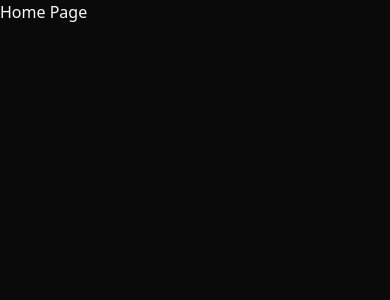
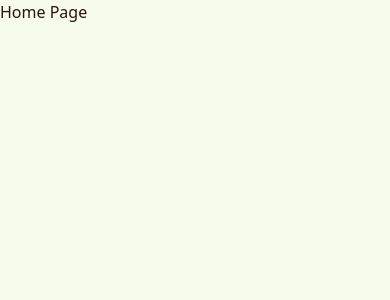
Before and after one commit to PirateKingAkshit/agritech-frontend, a Next.js app: page / in a window 390 px wide. Shown: the top 300 px of the page. Built offline with nearby package versions, Linux system fonts and the light colour scheme.

Commit message:
Chnaged Layout for the project

```diff
--- a/app/(auth)/layout.jsx
+++ b/app/(auth)/layout.jsx
@@ -1,23 +1,26 @@
-import { GalleryVerticalEnd } from "lucide-react";
+import { LucideVegan } from "lucide-react";
 import Link from "next/link";
+import Image from "next/image";
 
 export default function RootLayout({ children }) {
   return (
-    <div className="grid min-h-svh lg:grid-cols-2">
+    <div className="grid min-h-svh lg:grid-cols-[2.5fr_1.5fr]">
       <div className="bg-muted relative hidden lg:block">
-        <img
+        <Image
           src="/agritech.webp"
-          alt="Image"
+          alt="AgriTech"
+          fill
           className="absolute inset-0 h-full w-full object-cover"
+          priority
         />
       </div>
       <div className="flex flex-col gap-4 p-6 md:p-10">
         <div className="flex justify-center gap-2 md:justify-end">
           <Link href="/" className="flex items-center gap-2 font-medium">
             <div className="bg-primary text-primary-foreground flex size-6 items-center justify-center rounded-md">
-              <GalleryVerticalEnd className="size-4" />
+              <LucideVegan className="size-4" />
             </div>
-            Acme Inc.
+            AgriTech
           </Link>
         </div>
         <div className="flex flex-1 items-center justify-center">
--- a/app/globals.css
+++ b/app/globals.css
@@ -43,72 +43,95 @@
 
 :root {
   --radius: 0.625rem;
-  --background: oklch(1 0 0);
-  --foreground: oklch(0.145 0 0);
-  --card: oklch(1 0 0);
-  --card-foreground: oklch(0.145 0 0);
-  --popover: oklch(1 0 0);
-  --popover-foreground: oklch(0.145 0 0);
-  --primary: oklch(0.205 0 0);
-  --primary-foreground: oklch(0.985 0 0);
-  --secondary: oklch(0.97 0 0);
-  --secondary-foreground: oklch(0.205 0 0);
-  --muted: oklch(0.97 0 0);
-  --muted-foreground: oklch(0.556 0 0);
-  --accent: oklch(0.97 0 0);
-  --accent-foreground: oklch(0.205 0 0);
-  --destructive: oklch(0.577 0.245 27.325);
-  --border: oklch(0.922 0 0);
-  --input: oklch(0.922 0 0);
-  --ring: oklch(0.708 0 0);
-  --chart-1: oklch(0.646 0.222 41.116);
-  --chart-2: oklch(0.6 0.118 184.704);
-  --chart-3: oklch(0.398 0.07 227.392);
-  --chart-4: oklch(0.828 0.189 84.429);
-  --chart-5: oklch(0.769 0.188 70.08);
-  --sidebar: oklch(0.985 0 0);
-  --sidebar-foreground: oklch(0.145 0 0);
-  --sidebar-primary: oklch(0.205 0 0);
-  --sidebar-primary-foreground: oklch(0.985 0 0);
-  --sidebar-accent: oklch(0.97 0 0);
-  --sidebar-accent-foreground: oklch(0.205 0 0);
-  --sidebar-border: oklch(0.922 0 0);
-  --sidebar-ring: oklch(0.708 0 0);
+
+  /* Light mode colors */
+  --background: oklch(0.98 0.02 120);         /* Light green */
+  --foreground: oklch(0.22 0.035 30);           /* Rich soil brown */
+
+  --card: oklch(0.975 0.02 120);               /* Soft green card */
+  --card-foreground: var(--foreground);
+
+  --popover: oklch(0.965 0.02 120);
+  --popover-foreground: var(--foreground);
+
+  --primary: oklch(0.66 0.18 135);            /* Fresh leaf green */
+  --primary-foreground: oklch(0.99 0.01 30);   /* Almost white */
+
+  --secondary: oklch(0.94 0.03 80);           /* Ripe wheat */
+  --secondary-foreground: oklch(0.3 0.035 40);/* Earthy brown */
+
+  --muted: oklch(0.9 0.02 110);               /* Pale greenish */
+  --muted-foreground: oklch(0.45 0.025 80);
+
+  --accent: oklch(0.88 0.035 90);             /* Soil tint */
+  --accent-foreground: var(--foreground);
+
+  --destructive: oklch(0.59 0.22 28);         /* Red clay */
+  --border: oklch(0.87 0.02 115);
+  --input: oklch(0.87 0.02 115);
+  --ring: oklch(0.65 0.12 130);
+
+  --chart-1: oklch(0.63 0.16 140);  /* Leaf green */
+  --chart-2: oklch(0.82 0.1 85);    /* Golden wheat */
+  --chart-3: oklch(0.52 0.08 60);   /* Soil */
+  --chart-4: oklch(0.9 0.13 180);   /* Day sky */
+  --chart-5: oklch(0.58 0.1 35);    /* Tree bark */
+
+  --sidebar: oklch(0.975 0.02 120);
+  --sidebar-foreground: var(--foreground);
+  --sidebar-primary: var(--primary);
+  --sidebar-primary-foreground: var(--primary-foreground);
+  --sidebar-accent: var(--accent);
+  --sidebar-accent-foreground: var(--foreground);
+  --sidebar-border: var(--border);
+  --sidebar-ring: var(--ring);
 }
 
 .dark {
-  --background: oklch(0.145 0 0);
-  --foreground: oklch(0.985 0 0);
-  --card: oklch(0.205 0 0);
-  --card-foreground: oklch(0.985 0 0);
-  --popover: oklch(0.205 0 0);
-  --popover-foreground: oklch(0.985 0 0);
-  --primary: oklch(0.922 0 0);
-  --primary-foreground: oklch(0.205 0 0);
-  --secondary: oklch(0.269 0 0);
-  --secondary-foreground: oklch(0.985 0 0);
-  --muted: oklch(0.269 0 0);
-  --muted-foreground: oklch(0.708 0 0);
-  --accent: oklch(0.269 0 0);
-  --accent-foreground: oklch(0.985 0 0);
-  --destructive: oklch(0.704 0.191 22.216);
-  --border: oklch(1 0 0 / 10%);
-  --input: oklch(1 0 0 / 15%);
-  --ring: oklch(0.556 0 0);
-  --chart-1: oklch(0.488 0.243 264.376);
-  --chart-2: oklch(0.696 0.17 162.48);
-  --chart-3: oklch(0.769 0.188 70.08);
-  --chart-4: oklch(0.627 0.265 303.9);
-  --chart-5: oklch(0.645 0.246 16.439);
-  --sidebar: oklch(0.205 0 0);
-  --sidebar-foreground: oklch(0.985 0 0);
-  --sidebar-primary: oklch(0.488 0.243 264.376);
-  --sidebar-primary-foreground: oklch(0.985 0 0);
-  --sidebar-accent: oklch(0.269 0 0);
-  --sidebar-accent-foreground: oklch(0.985 0 0);
-  --sidebar-border: oklch(1 0 0 / 10%);
-  --sidebar-ring: oklch(0.556 0 0);
+  /* Dark mode colors */
+  --background: oklch(0.22 0.025 110);            /* Deep forest */
+  --foreground: oklch(0.96 0.015 120);            /* Pale green */
+
+  --card: oklch(0.28 0.02 110);
+  --card-foreground: var(--foreground);
+
+  --popover: oklch(0.28 0.02 110);
+  --popover-foreground: var(--foreground);
+
+  --primary: oklch(0.7 0.18 140);                 /* Brighter green */
+  --primary-foreground: oklch(0.18 0.02 110);     /* Dark base */
+
+  --secondary: oklch(0.33 0.02 90);               /* Earthy yellow */
+  --secondary-foreground: oklch(0.96 0.02 120);
+
+  --muted: oklch(0.27 0.015 110);                 /* Darker green */
+  --muted-foreground: oklch(0.72 0.02 120);
+
+  --accent: oklch(0.38 0.02 75);                  /* Bark */
+  --accent-foreground: oklch(0.96 0.01 120);
+
+  --destructive: oklch(0.52 0.17 25);             /* Dull red soil */
+  --border: oklch(0.42 0.02 110);
+  --input: oklch(0.42 0.02 110);
+  --ring: oklch(0.62 0.1 130);
+
+  --chart-1: oklch(0.52 0.15 140);   /* Dull green */
+  --chart-2: oklch(0.67 0.1 80);     /* Faded wheat */
+  --chart-3: oklch(0.37 0.1 60);     /* Brown soil */
+  --chart-4: oklch(0.62 0.15 180);   /* Twilight sky */
+  --chart-5: oklch(0.42 0.1 30);     /* Bark dark */
+
+  --sidebar: oklch(0.28 0.02 110);
+  --sidebar-foreground: oklch(0.96 0.015 120);
+  --sidebar-primary: var(--primary);
+  --sidebar-primary-foreground: var(--primary-foreground);
+  --sidebar-accent: var(--accent);
+  --sidebar-accent-foreground: var(--accent-foreground);
+  --sidebar-border: var(--border);
+  --sidebar-ring: var(--ring);
 }
+
+
 
 @layer base {
   * {
--- a/app/layout.jsx
+++ b/app/layout.jsx
@@ -13,7 +13,7 @@ const geistMono = Geist_Mono({
 });
 
 export const metadata = {
-  title: "Create Next App",
+  title: "AgriTech",
   description: "Generated by create next app",
 };
 
@@ -21,7 +21,7 @@ export default function RootLayout({ children }) {
   return (
     <html lang="en" >
       <body
-        className={`${geistSans.variable} ${geistMono.variable} antialiased dark `}
+        className={`${geistSans.variable} ${geistMono.variable} antialiased `}
       >
         <Toaster position="top-right" richColors />
         {children}
--- a/components/sidebar/app-sidebar.jsx
+++ b/components/sidebar/app-sidebar.jsx
@@ -20,11 +20,6 @@ import Link from "next/link";
 
 
 const data = {
-  user: {
-    name: "shadcn",
-    email: "m@example.com",
-    avatar: "/avatars/shadcn.jpg",
-  },
   navMain: [
     {
       title: "Dashboard",
@@ -32,12 +27,12 @@ const data = {
       icon: LucideLayoutDashboard,
     },
     {
-      title: "UserMaster",
+      title: "User Master",
       url: "/users-list",
       icon: LucideUser,
     },
     {
-      title: "CropMaster",
+      title: "Crop Master",
       url: "/crops-list",
       icon: LucideVegan,
     },
@@ -56,7 +51,7 @@ export function AppSidebar({ ...props }) {
             >
               <Link href="/dashboard">
                 <IconInnerShadowTop className="!size-5" />
-                <span className="text-base font-semibold">Acme Inc.</span>
+                <span className="text-base font-semibold">AgriTech</span>
               </Link>
             </SidebarMenuButton>
           </SidebarMenuItem>
--- a/lib/axiosInstance.js
+++ b/lib/axiosInstance.js
@@ -1,15 +1,15 @@
 import axios from 'axios';
-import { deleteCookie, getCookie } from 'cookies-next';
+import { deleteCookie, getCookie, hasCookie } from 'cookies-next';
 import { showError } from './toastUtils';
+import { JSONParse } from './utils';
 
 
 const Baseurl = process.env.NEXT_PUBLIC_BASEURL || 'http://localhost:5000/api/v1'
 
 // Create an Axios instance factory function
-const axiosInstance = (router) => {
+const axiosInstance = () => {
   // Retrieve the token from cookies
-  // const token = getCookie('token');
-  const token = "eyJhbGciOiJIUzI1NiIsInR5cCI6IkpXVCJ9.eyJpZCI6IjY4N2Y3ZjcyMGZmODI3MTEyMWViYzY3YyIsInBob25lIjoiOTk5OTk5OTk5OSIsInJvbGUiOiJBZG1pbiIsImlhdCI6MTc1MzMzNTE1NywiZXhwIjoxNzUzMzc4MzU3fQ.2dZC55rtQhAZao0A54a9icUUija-R6ZB3lnBZeuHOsA"
+  const token = hasCookie('token') ? JSONParse(getCookie('token')) : null
 
   // Create an Axios instance with default headers
   const instance = axios.create({
@@ -44,9 +44,9 @@ const axiosInstance = (router) => {
           showError('Validation failed!');
         } else if (statusCode === 401) {
           showError(errorData?.message || 'Unauthorized! Please login again.');
-          deleteCookie('token');
-          deleteCookie('user');
-          router.push('/login');
+          // deleteCookie('token');
+          // deleteCookie('user');
+          // window.location.href = '/login';
         } else if (statusCode === 403) {
           showError(errorData?.message || 'Access Denied!');
         } else if (statusCode === 404) {
--- a/lib/utils.js
+++ b/lib/utils.js
@@ -4,3 +4,11 @@ import { twMerge } from "tailwind-merge"
 export function cn(...inputs) {
   return twMerge(clsx(inputs));
 }
+
+export const JSONStringify = (data) => {
+  return JSON.stringify(data)
+}
+
+export const JSONParse = (data) => {
+  return JSON.parse(data)
+}
```
Also changed, not shown: components/auth/login/login-form.jsx (+67 -7 lines), components/sidebar/nav-user.jsx (+33 -27 lines).
